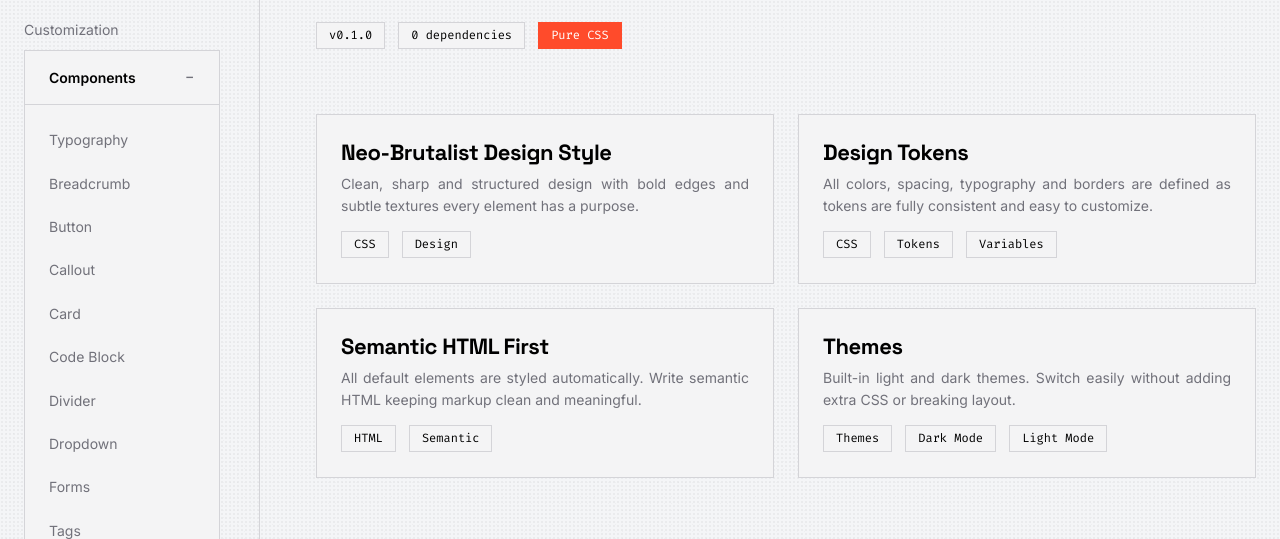
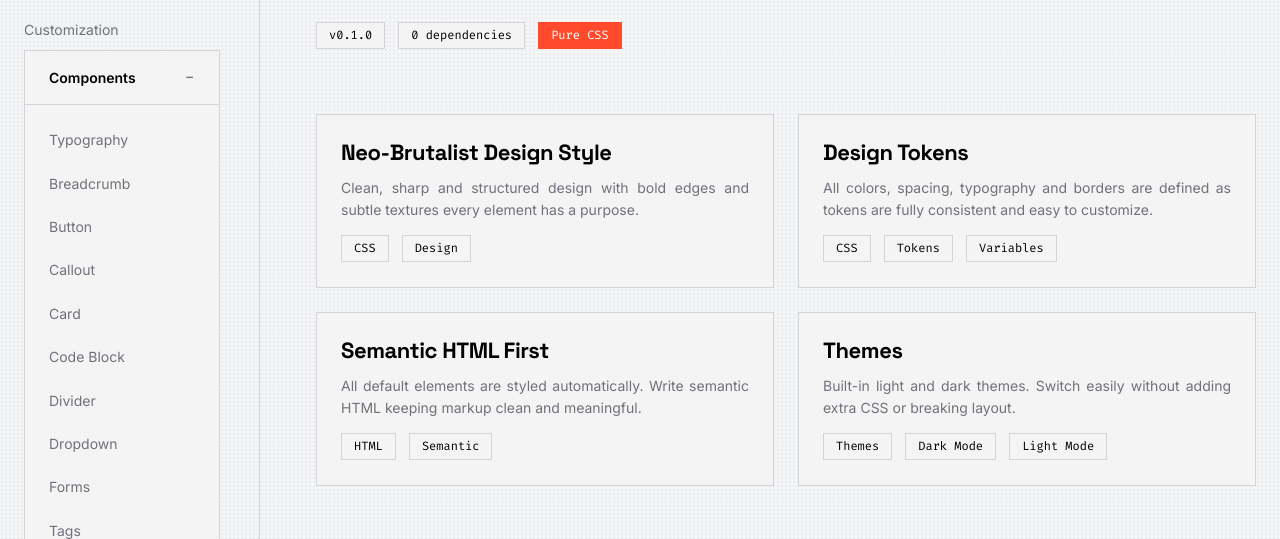
Before and after one commit to ronish-maharjan/rim, a website: page docs/index.html in a window 1280 px wide. Shown: the part 224-763 px from the top of the page. Drawn offline with Linux system fonts and the light colour scheme.

Commit message:
Update stylesheet links in index.html

```diff
--- a/docs/index.html
+++ b/docs/index.html
@@ -11,8 +11,8 @@
         rel="stylesheet">
     <title>RIM UI - Rebuilt In Minimal</title>
     <title>Document</title>
-    <link rel="stylesheet" href="../rim.css">
-    <link rel="stylesheet" href="custom.css">
+    <link rel="stylesheet" href="https://cdn.jsdelivr.net/gh/ronish-maharjan/rim@v0.1.0/dist/rim.min.css">
+    <link rel="stylesheet" href="/custom.css">
 </head>
 
 <body>
```
